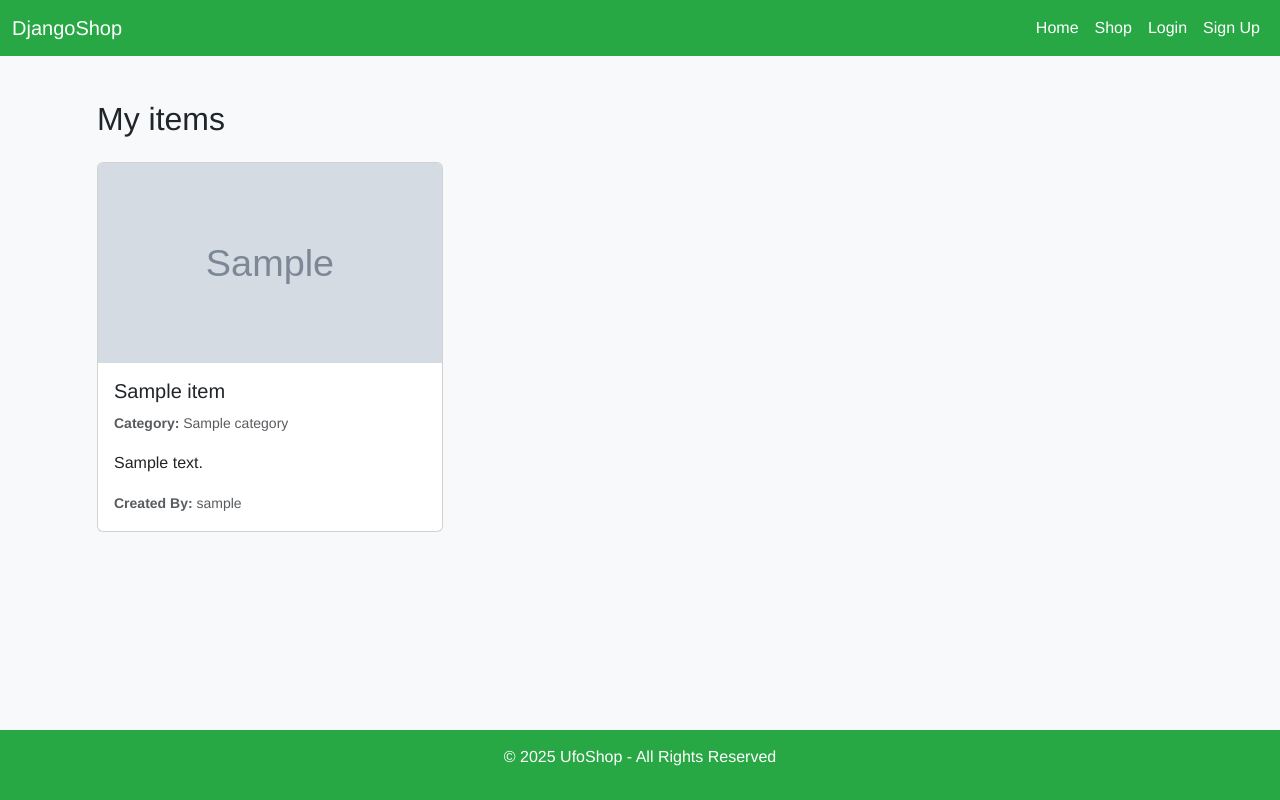
After one commit to mat3sj/ufoshop, a Django app: template templates/ufo_shop/merchandiser_shop.html in a window 1280 px wide. The commit adds this page. Run offline with Django 4.2, Linux system fonts and the light colour scheme; the template is opened without the code that fills it: most values are stand-ins (such as "Sample title", 1, 10 or a date in 2020); grey boxes marked "Sample" are stand-in pictures.

Commit message:
Add merchandiser view for his items

```diff
--- /dev/null
+++ b/templates/ufo_shop/item_card.html
@@ -0,0 +1,19 @@
+{% load i18n %}
+<div class="col-md-4 mb-4">
+  <a href="{% url 'item-detail' item.id %}" class="text-decoration-none">
+    <div class="card h-100">
+      <img src="{{ item.image.url|default:'#' }}" class="card-img-top" alt="{{ item.name }}"
+           style="height: 200px; object-fit: cover;">
+      <div class="card-body">
+        <h5 class="card-title">{{ item.name }}</h5>
+        <p class="card-text"><small class="text-muted">
+          <strong>Category:</strong> {{ item.category.all|join:", " }}
+        </small></p>
+        <p class="card-text">{{ item.short_description }}</p>
+        <p class="card-text"><small class="text-muted">
+          <strong>Created By:</strong> {{ item.merchandiser.username }}
+        </small></p>
+      </div>
+    </div>
+  </a>
+</div>
--- /dev/null
+++ b/templates/ufo_shop/merchandiser_shop.html
@@ -0,0 +1,19 @@
+{% extends "ufo_shop/base.html" %}
+{% load i18n %}
+
+{% block title %}{% trans "Shop" %}{% endblock %}
+
+{% block content %}
+  <div class="container">
+    <h2 class="my-4">{% trans "My items" %}</h2>
+    <div class="row row-cols-1 row-cols-md-3 g-4">
+      {% for item in items %}
+        {% include "ufo_shop/item_card.html" with item=item %}
+      {% empty %}
+        <div class="col-12">
+          <p class="text-center">{% trans "No items available." %}</p>
+        </div>
+      {% endfor %}
+    </div>
+  </div>
+{% endblock %}
--- a/templates/ufo_shop/navbar.html
+++ b/templates/ufo_shop/navbar.html
@@ -24,6 +24,7 @@
             <ul class="dropdown-menu" aria-labelledby="navbarDropdown">
 {#              <li><a class="dropdown-item" href="{% url 'orders' %}">{% trans "My Orders" %}</a></li>#}
               <li><a class="dropdown-item" href="{% url 'profile' %}">{% trans "Profile" %}</a></li>
+              <li><a class="dropdown-item" href="{% url 'merchandiser_shop' %}">{% trans "Manage your shop" %}</a></li>
               <li>
                 <form method="post" action="{% url 'logout' %}">
                   {% csrf_token %}
--- a/ufo_shop/urls.py
+++ b/ufo_shop/urls.py
@@ -38,6 +38,7 @@ urlpatterns = [
     path('signup/', views.SignUpView.as_view(), name='signup'),
     path('logout/', views.CustomLogoutView.as_view(), name='logout'),
     path('profile/', views.ProfileView.as_view(), name='profile'),
+    path('merchandiser_shop/', views.MerchandiserShopView.as_view(), name='merchandiser_shop'),
     path('merchandiser_signup/', views.MerchandiserSignupView.as_view(), name='merchandiser_signup'),
     #
     # # User profile/orders page
```
Also changed, not shown: templates/ufo_shop/shop.html (+1 -18 lines), ufo_shop/views.py (+15 -0 lines).
